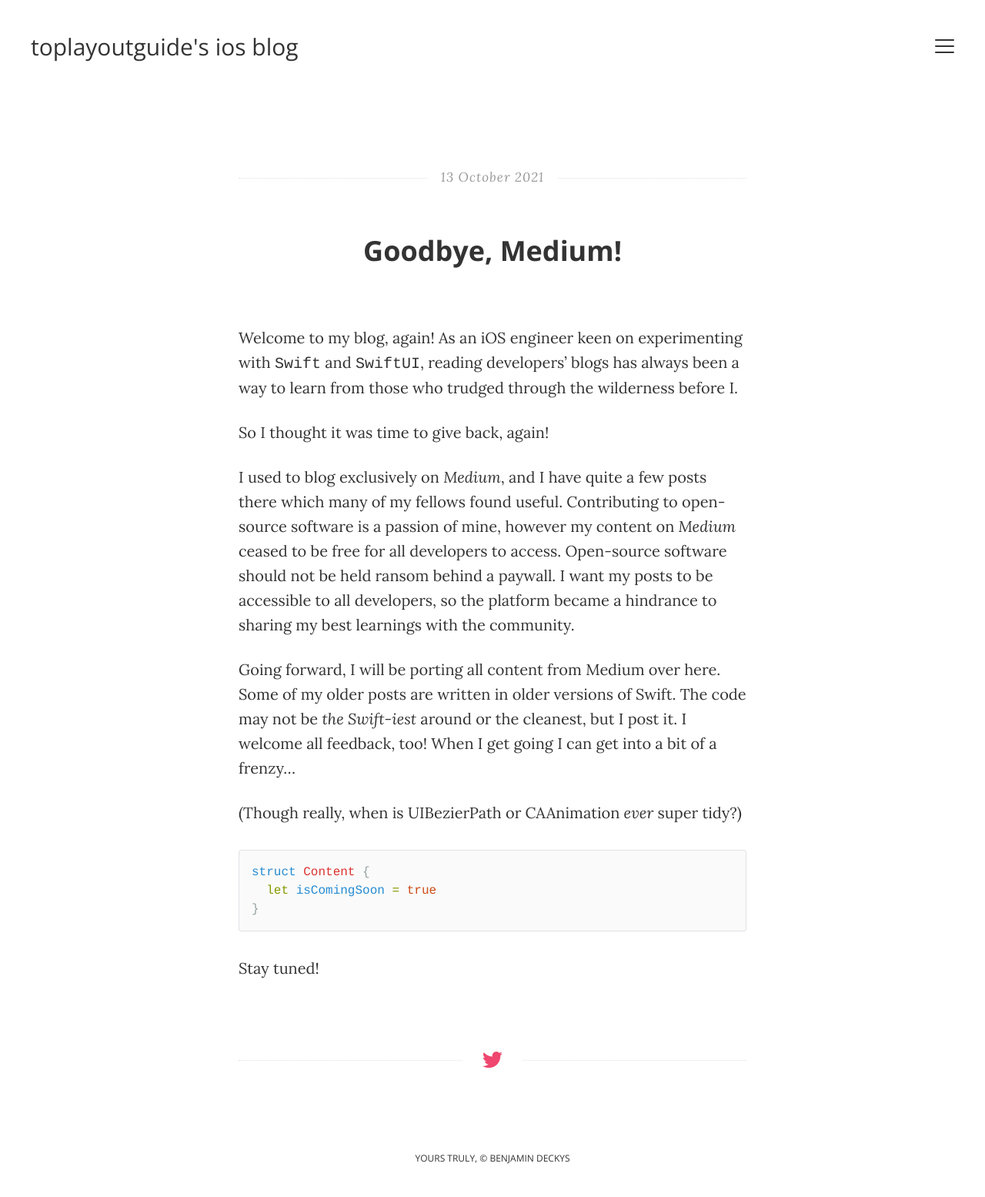
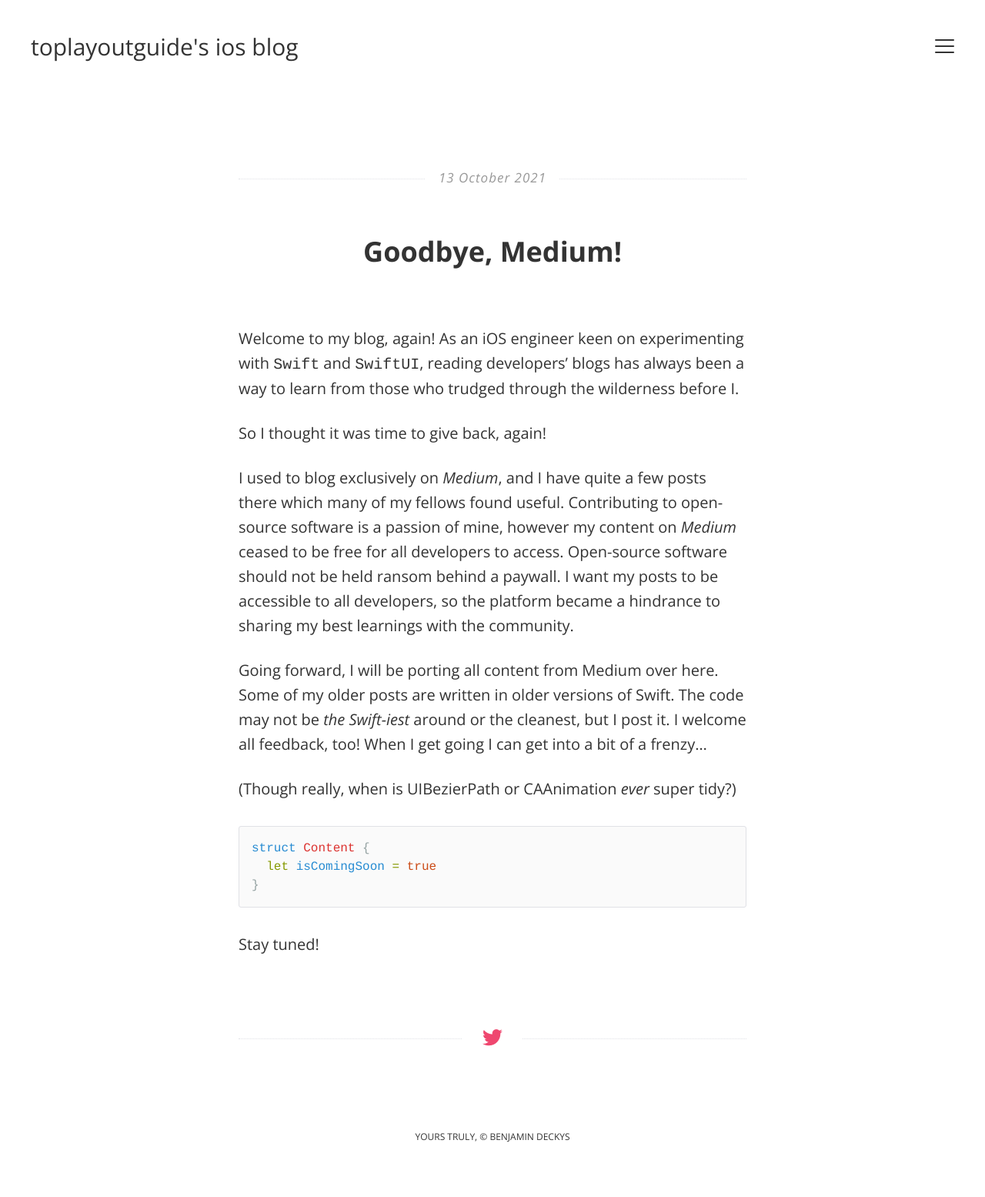
Before and after one commit to topLayoutGuide/topLayoutGuide.github.io, a Jekyll site: the page built from _posts/2021-10-14-goodbye-medium.markdown, in a window 1280 px wide. Shown: the whole page at 77% size. Built offline with Jekyll 4.4.1, drawn with Linux system fonts in a browser that asks for light colours; after the commit the page ends 1527 px from its top, so only the background shows below that.

Commit message:
Add Highlight Theme

```diff
--- a/_config.yml
+++ b/_config.yml
@@ -8,7 +8,7 @@
 author: "Benjamin Deckys"
 
 url: "http://toplayoutguide.github.io"
-baseurl: "/"
+baseurl: ""
 
 # A short presentation of yourself. Will show in the sidebar, under your name. Best usage would be between 30 to 50 words.
 author-bio: "I'm an iOS Engineer. I play with Xcode and make things.\n\nI love coding, petting Dogs, drinking coffee, cycling, and binge-watching Netflix.\n\nThis is my blog so why don't we close this here side panel and enjoy some code?"
--- a/_layouts/post.html
+++ b/_layouts/post.html
@@ -17,7 +17,13 @@
     </div>
     <div class="feat share">
       <a href="http://twitter.com/share" class="popup">
-        <span class="icon-twitter"></span>
+        {% if page.color == "MAIN" %}
+        <span class="icon-twitter-main"></span>
+        {% else if page.color == "SEC" %}
+        <span class="icon-twitter-sec"></span>
+        {% else if page.color == "TER" %}
+        <span class="icon-twitter-ter"></span>
+        {% endif %}
       </a>
     </div>
     {% if page.next %}
--- a/_scss/base/_variables.scss
+++ b/_scss/base/_variables.scss
@@ -17,7 +17,7 @@
 // Typography
 
 $font-family:       'Open Sans', sans-serif;
-$variant-family:    'Lora', Georgia, serif;
+$variant-family:    'Open Sans', sans-serif;
 $font-size-l:       1.25em; // font-size on desktop type screens
 $font-size-m:       $font-size-l * 0.9; // font-size under 942px wide screens
 $font-size-s:       $font-size-l * 0.7; // font-size under 642px wide screens
--- a/_scss/components/_icons.scss
+++ b/_scss/components/_icons.scss
@@ -11,31 +11,100 @@
   font-style: normal;
 }
 
-.icon-twitter, .icon-github, .icon-dribbble, .icon-instagram {
+.icon-twitter-main, .icon-github-main, .icon-dribbble-main, .icon-instagram-main {
   font-family: 'icomoon';
   speak: none;
   font-style: normal;
   font-weight: normal;
   font-variant: normal;
   text-transform: none;
+  color: $main-color;
   line-height: 1;
   -webkit-font-smoothing: antialiased;
 }
 
-.icon-twitter:before {
+.icon-twitter-sec, .icon-github-sec, .icon-dribbble-sec, .icon-instagram-sec {
+  font-family: 'icomoon';
+  speak: none;
+  font-style: normal;
+  font-weight: normal;
+  font-variant: normal;
+  text-transform: none;
+  color: $secondary-color;
+  line-height: 1;
+  -webkit-font-smoothing: antialiased;
+}
+
+.icon-twitter-ter, .icon-github-ter, .icon-dribbble-ter, .icon-instagram-ter {
+  font-family: 'icomoon';
+  speak: none;
+  font-style: normal;
+  font-weight: normal;
+  font-variant: normal;
+  text-transform: none;
+  color: $secondary-color;
+  line-height: 1;
+  -webkit-font-smoothing: antialiased;
+}
+
+.icon-twitter-main:hover {
+  color: lighten($main-color, 3%);
+}
+
+.icon-twitter-sec:hover {
+  color: lighten($secondary-color, 3%);
+}
+
+.icon-twitter-ter:hover {
+  color: lighten($tertiary-color, 3%);
+}
+
+.icon-twitter-main:before {
+  content: "\e002";
+}
+
+.icon-twitter-sec:before {
+  content: "\e002";
+}
+
+.icon-twitter-ter:before {
   content: "\e002";
 }
 
 // If you need github, dribbble or instagram font icons, well there're here :)
 
-.icon-github:before {
+.icon-github-main:before {
   content: "\e003";
 }
 
-.icon-dribbble:before {
+.icon-dribbble-main:before {
   content: "\e004";
 }
 
-.icon-instagram:before {
+.icon-instagram-main:before {
   content: "\e005";
 }
+
+.icon-github-sec:before {
+  content: "\e003";
+}
+
+.icon-dribbble-sec:before {
+  content: "\e004";
+}
+
+.icon-instagram-sec:before {
+  content: "\e005";
+}
+
+.icon-github-ter:before {
+  content: "\e003";
+}
+
+.icon-dribbble-ter:before {
+  content: "\e004";
+}
+
+.icon-instagram-ter:before {
+  content: "\e005";
+}
--- a/_scss/partials/_header.scss
+++ b/_scss/partials/_header.scss
@@ -15,8 +15,12 @@
     a {
       color: $text-color;
       text-decoration: none;
+      -webkit-transition: all .3s ease;
+        transition: all .3s ease;
       &:hover {
-        color: $link-color;
+        color: lighten($text-color, 20%);
+        -webkit-transition: all .3s ease;
+        transition: all .3s ease;
       }
     }
   } // end h1.title
```
Also changed, not shown: 5 other files.
